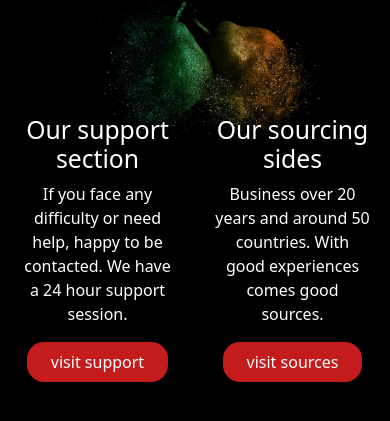
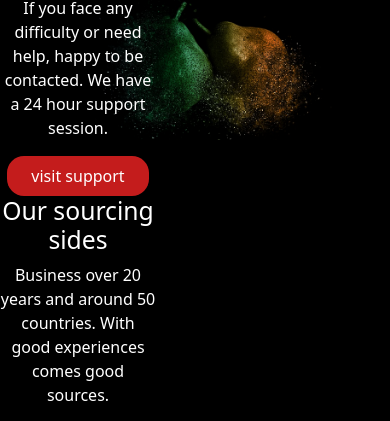
Before and after one commit to Antor1155/warehouse-management-client-side-assignment11, a React (Create React App) app: page / in a window 390 px wide. Shown: the part 392-813 px from the top of the page. Built offline with nearby package versions, Linux system fonts and the light colour scheme; no server answers.

Commit message:
added loading to manage inventory and single item section

```diff
--- a/src/pages/Homepage/Banner/Banner.css
+++ b/src/pages/Homepage/Banner/Banner.css
@@ -7,6 +7,7 @@
     filter: brightness(50%);
     height: 80vh;
 }
+
 .bannerContent{
     color: white;
     height: 90vh;
@@ -40,3 +41,9 @@
     background-color:rgb(236, 149, 149);
     color: black;
 }
+
+@media  only screen and (max-width:600px) {
+    .bannerContent{
+    display: block;
+    }
+}
--- a/src/pages/Homepage/Banner/Banner.js
+++ b/src/pages/Homepage/Banner/Banner.js
@@ -21,7 +21,7 @@ const Banner = () => {
                 </div>
 
 
-                <div className='d-flex justify-content-around'>
+                <div className='d-md-flex justify-content-around'>
                     <div className='   felxbox'>
                         <h2 className=' '>Our support section</h2>
                         <p>If you face any difficulty or need help, happy to be contacted. We have a 24 hour support session.
--- a/src/pages/Homepage/TinyInventory/TinyInventory.js
+++ b/src/pages/Homepage/TinyInventory/TinyInventory.js
@@ -5,7 +5,6 @@ import "./TinyInventory.css";
 
 const TinyInventory = (props) => {
     let products = props.products;
-
 
     return (
         <div className='tinyInventory '>
--- a/src/pages/Inventory/Inventory.js
+++ b/src/pages/Inventory/Inventory.js
@@ -1,5 +1,6 @@
 import React, { useEffect, useState } from 'react';
 import { Link, useParams } from 'react-router-dom';
+import Loading from '../shared/Loading/Loading';
 import "./Inventory.css";
 
 const Inventory = ({ setNotFoundPage }) => {
@@ -7,7 +8,7 @@ const Inventory = ({ setNotFoundPage }) => {
     const { id } = useParams();
 
     // getting single item from database
-    const [product, setProduct] = useState([]);
+    const [product, setProduct] = useState({});
     const [responseOnUpdate, setResponseOnUpdate] = useState({});
 
     useEffect(() => {
@@ -44,8 +45,12 @@ const Inventory = ({ setNotFoundPage }) => {
             .then(data => setResponseOnUpdate(data));
     }
 
+    let productQuantity = product?.quantity;
 
-    let productQuantity = product?.quantity;
+    console.log(product);
+    if(!product.name){
+        return(<Loading></Loading>)
+    }
     return (
         <div className='container inventory'>
             <h2 className='text-center'>--Update and manage the product--</h2>
--- a/src/pages/ManageInventory/ManageInventory.js
+++ b/src/pages/ManageInventory/ManageInventory.js
@@ -1,5 +1,6 @@
 import React, { useEffect, useState } from 'react';
 import { Link } from 'react-router-dom';
+import Loading from '../shared/Loading/Loading';
 import "./ManageInventory.css"
 
 const ManageInventory = ({ setNotFoundPage }) => {
@@ -29,6 +30,9 @@ const ManageInventory = ({ setNotFoundPage }) => {
                 .then(data => setDeleted(data));
         }
 
+    }
+    if(!allProducts.length){
+        return(<Loading></Loading>)
     }
 
     return (
--- a/src/pages/shared/MyNav/MyNav.css
+++ b/src/pages/shared/MyNav/MyNav.css
@@ -31,7 +31,6 @@
     display: none;
 }
 
-
 .dorpdownMenu a{
     display: inline;
 }
--- a/src/pages/shared/MyNav/MyNav.js
+++ b/src/pages/shared/MyNav/MyNav.js
@@ -40,7 +40,6 @@ const MyNav = () => {
                 {user ? <button className='signOutBtn' onClick={HandleSignOut}>SignOut</button> : <Link to="/login">Login</Link>}
             </div>
 
-            {user ? <button onClick={handlePasswordReset} className='passwordResetButton'> reset password</button> : ''}
             <Toaster></Toaster>
 
 
```
